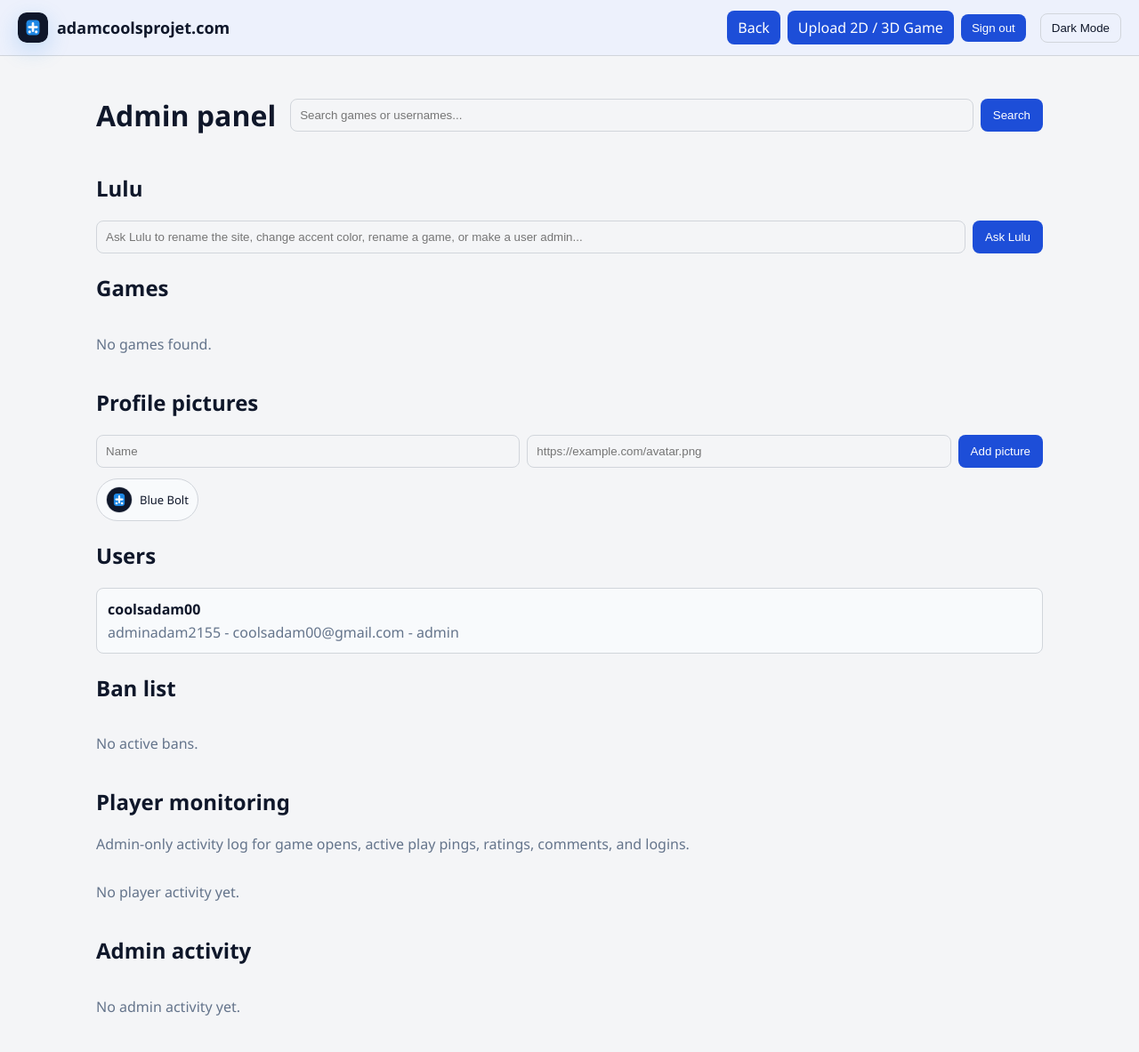
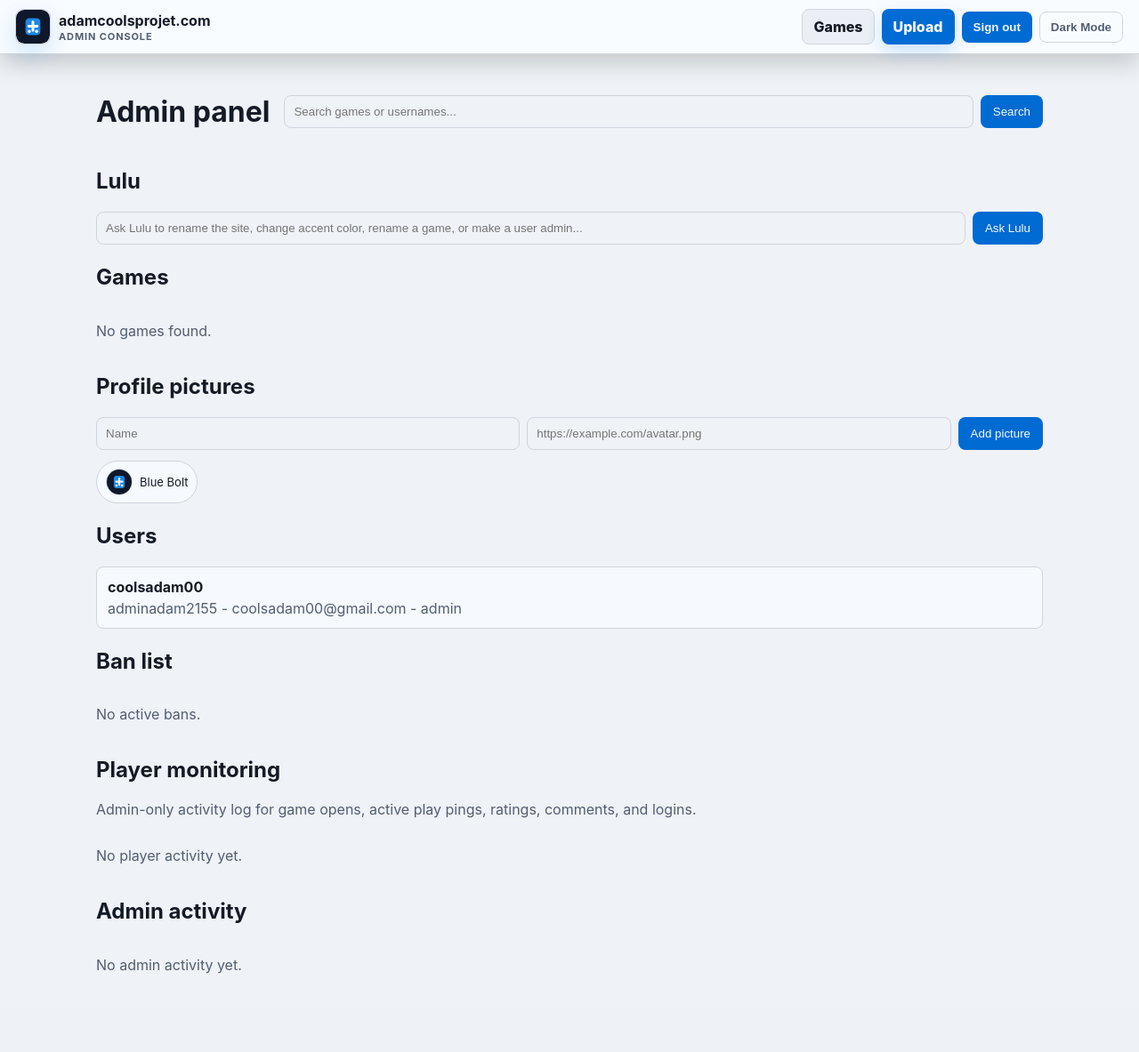
Before and after one commit to coolsadam00-oss/adamcoolsprojet, a Flask app: page /admin in a window 1280 px wide. Shown: the whole page at 89% size. After the commit the page ends 1095 px from the top, so only its background shows below. Run offline with Flask 2, Linux system fonts and the light colour scheme; the visitor is signed in with stand-in values (Sample User, id 1); data comes from the database, SQL or seed files in the repository; data that the repository does not hold is empty; some libraries are stand-ins or nearby versions.

Commit message:
Refresh gaming platform navigation UI

```diff
--- a/static/style.css
+++ b/static/style.css
@@ -1,50 +1,63 @@
 /* Base */
 :root{
-  --bg:#0b0b0b;
-  --surface:#070708;
-  --card:#0f0f12;
-  --text:#e8eef6;
-  --muted:#9aa3b2;
-  --accent:#1e88e5;
+  --bg:oklch(14% 0.012 260);
+  --surface:oklch(18% 0.015 260);
+  --card:oklch(21% 0.018 260);
+  --text:oklch(94% 0.01 260);
+  --muted:oklch(71% 0.025 260);
+  --accent:oklch(63% 0.19 250);
   --accent-soft:rgba(30,136,229,0.12);
-  --border:#111418;
-  --success:#2e7d32;
-  --danger:#e53935;
+  --border:oklch(30% 0.02 260);
+  --success:oklch(65% 0.16 150);
+  --danger:oklch(62% 0.2 25);
+  --nav-bg:oklch(16% 0.018 260 / 0.96);
+  --nav-pill:oklch(23% 0.02 260);
+  --focus:oklch(78% 0.14 250);
 }
 html[data-theme="light"]{
-  --bg:#f4f5f7;
-  --surface:#ffffff;
-  --card:#f8fafc;
-  --text:#0f172a;
-  --muted:#64748b;
-  --accent:#1d4ed8;
+  --bg:oklch(96% 0.006 260);
+  --surface:oklch(99% 0.004 260);
+  --card:oklch(98% 0.006 260);
+  --text:oklch(22% 0.025 260);
+  --muted:oklch(48% 0.035 260);
+  --accent:oklch(53% 0.19 250);
   --accent-soft:rgba(29,78,216,0.12);
-  --border:#d1d5db;
-  --success:#166534;
-  --danger:#b91c1c;
+  --border:oklch(87% 0.015 260);
+  --success:oklch(47% 0.14 150);
+  --danger:oklch(48% 0.18 25);
+  --nav-bg:oklch(99% 0.004 260 / 0.94);
+  --nav-pill:oklch(95% 0.01 260);
+  --focus:oklch(58% 0.16 250);
 }
 *{box-sizing:border-box}
-body{font-family:Segoe UI,Arial,Helvetica,sans-serif;background:var(--bg);color:var(--text);margin:0;padding:0}
+body{font-family:-apple-system,BlinkMacSystemFont,"Segoe UI",system-ui,sans-serif;background:var(--bg);color:var(--text);margin:0;padding:0}
 a{color:inherit}
+a:focus-visible,button:focus-visible,input:focus-visible,select:focus-visible,textarea:focus-visible{outline:2px solid var(--focus);outline-offset:2px}
 
 /* Topbar */
-.topbar{display:flex;align-items:center;justify-content:space-between;gap:14px;padding:12px 20px;background:color-mix(in srgb,var(--surface) 92%,var(--accent) 8%);border-bottom:1px solid var(--border);position:sticky;top:0;z-index:10}
-.brand{font-weight:800;font-size:18px;color:var(--text);text-decoration:none}
+.topbar{display:grid;grid-template-columns:minmax(180px,auto) minmax(240px,1fr) auto;align-items:center;gap:16px;padding:10px 18px;background:var(--nav-bg);border-bottom:1px solid var(--border);position:sticky;top:0;z-index:10;backdrop-filter:saturate(140%) blur(10px);box-shadow:0 10px 28px rgba(0,0,0,0.18)}
+.topbar.topbar-compact{grid-template-columns:minmax(180px,1fr) auto}
+.brand{font-weight:800;font-size:16px;color:var(--text);text-decoration:none}
 .brand-lockup{display:inline-flex;align-items:center;gap:10px;min-width:0}
-.brand-lockup img{width:34px;height:34px;border-radius:10px;box-shadow:0 8px 24px rgba(30,136,229,0.22)}
-.brand-lockup span{overflow:hidden;text-overflow:ellipsis;white-space:nowrap}
-.topbar .search{flex:1;margin:0 18px}
-.topbar .search form{display:flex;gap:8px}
-.topbar input{width:100%;padding:8px 10px;border-radius:8px;border:1px solid var(--border);background:var(--bg);color:inherit}
-.topbar button{margin-left:8px;padding:8px 12px;border-radius:8px;border:none;background:var(--accent);color:#fff}
-.topbar .actions .btn{background:var(--accent);padding:8px 12px;border-radius:8px;color:#fff;text-decoration:none}
-.topbar .actions .btn.secondary{background:var(--border);color:var(--text);border:1px solid var(--border)}
-.topbar .actions .theme-toggle{background:transparent;color:var(--text);border:1px solid var(--border);padding:8px 12px;margin-left:8px;border-radius:8px;cursor:pointer}
-.actions{display:flex;align-items:center;gap:8px;flex-wrap:wrap}
+.brand-lockup img{width:38px;height:38px;border-radius:8px;box-shadow:0 0 0 1px var(--border),0 10px 28px rgba(30,136,229,0.22)}
+.brand-lockup span{display:grid;gap:1px;min-width:0}
+.brand-lockup strong{overflow:hidden;text-overflow:ellipsis;white-space:nowrap;letter-spacing:0}
+.brand-lockup small{color:var(--muted);font-size:11px;font-weight:700;letter-spacing:.08em;text-transform:uppercase}
+.topbar .search{min-width:0}
+.topbar .search form{display:flex;gap:8px;align-items:center}
+.topbar input{width:100%;padding:10px 12px;border-radius:8px;border:1px solid var(--border);background:var(--nav-pill);color:inherit}
+.topbar input::placeholder{color:var(--muted)}
+.topbar button{padding:9px 12px;border-radius:8px;border:1px solid transparent;background:var(--accent);color:oklch(98% 0.006 250);cursor:pointer;font-weight:800}
+.topbar .actions .btn{background:var(--accent);padding:9px 12px;border-radius:8px;color:oklch(98% 0.006 250);text-decoration:none;border:1px solid transparent;font-weight:800}
+.topbar .actions .btn.primary{box-shadow:0 8px 20px rgba(30,136,229,0.22)}
+.topbar .actions .btn.nav-link,.topbar .actions .btn.secondary,.ghost-button{background:var(--nav-pill);color:var(--text);border:1px solid var(--border)}
+.topbar .actions .theme-toggle{background:transparent;color:var(--muted);border:1px solid var(--border);padding:9px 12px;border-radius:8px;cursor:pointer;font-weight:800}
+.topbar .actions .theme-toggle:hover,.ghost-button:hover,.topbar .actions .btn.nav-link:hover,.topbar .actions .btn.secondary:hover{background:var(--card);color:var(--text)}
+.actions{display:flex;align-items:center;justify-content:flex-end;gap:8px;flex-wrap:wrap}
 .inline-form{display:inline}
 .inline-form button{margin-left:0}
-.profile-chip{display:inline-flex;align-items:center;gap:8px;padding:5px 10px 5px 5px;border:1px solid var(--border);border-radius:999px;background:var(--card);color:var(--text);text-decoration:none;max-width:220px}
-.profile-avatar{display:inline-grid;place-items:center;width:30px;height:30px;border-radius:999px;background:var(--accent);color:#f8fafc;font-weight:800;font-size:14px;flex:0 0 auto}
+.profile-chip{display:inline-flex;align-items:center;gap:8px;padding:4px 10px 4px 4px;border:1px solid var(--border);border-radius:999px;background:var(--nav-pill);color:var(--text);text-decoration:none;max-width:220px}
+.profile-avatar{display:inline-grid;place-items:center;width:30px;height:30px;border-radius:999px;background:var(--accent);color:oklch(98% 0.006 250);font-weight:800;font-size:14px;flex:0 0 auto}
 .profile-avatar.large{width:54px;height:54px;font-size:22px}
 .profile-avatar-img{display:block;width:30px;height:30px;border-radius:999px;object-fit:cover;background:var(--surface);border:1px solid var(--border);flex:0 0 auto}
 .profile-avatar-img.large{width:54px;height:54px}
@@ -68,7 +81,7 @@ main{padding:20px}
 .tags{display:flex;gap:6px;flex-wrap:wrap}
 .tag{background:var(--accent-soft);color:var(--accent);padding:4px 8px;border-radius:999px;font-size:12px}
 .card-actions{margin-top:12px}
-.card .view{display:inline-block;padding:8px 12px;background:var(--success);color:#fff;border-radius:8px;text-decoration:none}
+.card .view{display:inline-block;padding:8px 12px;background:var(--success);color:oklch(98% 0.006 250);border-radius:8px;text-decoration:none}
 .card:hover{transform:translateY(-4px);transition:all 0.16s ease}
 .people-results{margin:0 0 20px}
 .people-results h2{font-size:18px;margin:0 0 10px}
@@ -86,7 +99,7 @@ main{padding:20px}
 .upload-form label{display:block;margin-bottom:10px}
 .upload-form input,.upload-form textarea{width:100%;padding:10px;border-radius:8px;border:1px solid var(--border);background:var(--bg);color:inherit}
 .upload-form textarea{min-height:110px;resize:vertical}
-button, .upload-form button{background:var(--accent);color:#fff;padding:10px 14px;border-radius:8px;border:none}
+button, .upload-form button{background:var(--accent);color:oklch(98% 0.006 250);padding:10px 14px;border-radius:8px;border:none}
 button.danger{background:var(--danger)}
 
 .view-header{max-width:980px;margin:14px auto;padding:0 18px}
@@ -177,6 +190,8 @@ footer{padding:18px 20px;color:var(--muted);border-top:1px solid var(--border)}
 }
 
 @media (max-width:980px){
+  .topbar{grid-template-columns:1fr auto}
+  .topbar .search{grid-column:1/-1;order:3}
   .hero{padding:30px 18px}
   .hero h1{font-size:26px}
   .admin-header{align-items:stretch}
@@ -188,12 +203,11 @@ footer{padding:18px 20px;color:var(--muted);border-top:1px solid var(--border)}
   .auth-shell{grid-template-columns:1fr;gap:10px}
   .auth-intro{padding:6px 0}
   .auth-intro h1{max-width:12ch}
-  .topbar{align-items:flex-start;gap:12px;flex-wrap:wrap}
+  .topbar{display:flex;align-items:flex-start;gap:12px;flex-wrap:wrap}
   .topbar .search{order:3;flex-basis:100%;margin:0}
   .topbar .actions{width:100%;justify-content:flex-start}
   .topbar .actions .btn,.topbar .actions button,.inline-form{flex:1 1 auto}
   .topbar .actions button,.topbar .actions .btn{text-align:center}
-  .topbar .actions .theme-toggle{margin-left:0}
   .card-head{display:block}
   .tags{margin-top:8px}
   .admin-row{align-items:stretch;flex-direction:column}
@@ -208,6 +222,7 @@ footer{padding:18px 20px;color:var(--muted);border-top:1px solid var(--border)}
 @media (max-width:480px){
   .topbar{padding:12px 14px}
   .brand{font-size:16px;overflow-wrap:anywhere}
+  .brand-lockup img{width:34px;height:34px}
   .topbar .search form{flex-direction:column}
   .topbar .search button{width:100%;margin-left:0}
   .actions{gap:6px}
--- a/templates/admin.html
+++ b/templates/admin.html
@@ -9,12 +9,15 @@
   {% if ui_accent %}<style>:root{--accent:{{ ui_accent }};}</style>{% endif %}
 </head>
 <body>
-  <nav class="topbar">
-    <a class="brand brand-lockup" href="/"><img src="/static/site-icon.svg" alt=""> <span>{{ site_name }}</span></a>
+  <nav class="topbar topbar-compact">
+    <a class="brand brand-lockup" href="/">
+      <img src="/static/site-icon.svg" alt="">
+      <span><strong>{{ site_name }}</strong><small>Admin console</small></span>
+    </a>
     <div class="actions">
-      <a class="btn" href="/">Back</a>
-      <a class="btn" href="/upload">Upload 2D / 3D Game</a>
-      <form method="post" action="/logout" class="inline-form"><button type="submit">Sign out</button></form>
+      <a class="btn nav-link" href="/">Games</a>
+      <a class="btn primary" href="/upload">Upload</a>
+      <form method="post" action="/logout" class="inline-form"><button class="ghost-button" type="submit">Sign out</button></form>
       <button id="themeToggle" class="theme-toggle" type="button">Toggle Theme</button>
     </div>
   </nav>
```
Also changed, not shown: templates/account.html (+7 -4 lines), templates/index.html (+7 -4 lines), templates/privacy.html (+6 -3 lines), templates/terms.html (+6 -3 lines), templates/upload.html (+7 -4 lines), templates/view.html (+8 -5 lines).
